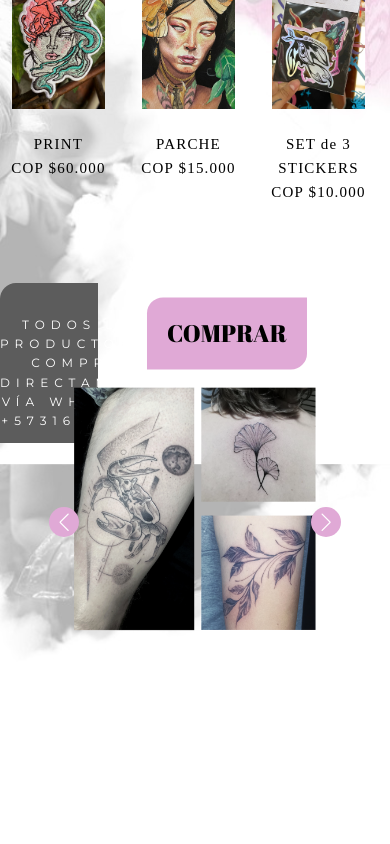
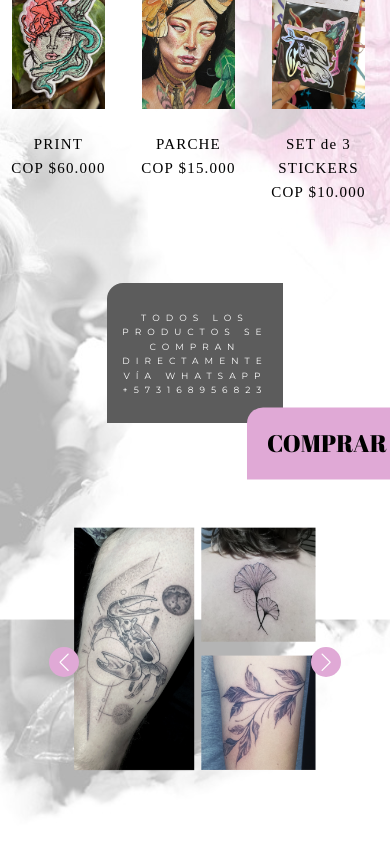
Before and after one commit to JulianBeta/laumoth_webpage, a React (Vite) app: page / in a window 390 px wide. Shown: the part 3109-3953 px from the top of the page. Before the commit the page ends 3813 px from the top, so only its background shows below. Built offline with nearby package versions, Linux system fonts and the light colour scheme.

Commit message:
Arreglo botones seccion comprar

```diff
--- a/src/styles/SeccionCuarta.css
+++ b/src/styles/SeccionCuarta.css
@@ -40,21 +40,21 @@
 }
 
 .CuadroFijo {
-    position: absolute;
+    position: relative;
     display: block;
     margin: 0 auto;
     text-align: center;
-    width: 25%;
-    height: 8em;
+    width: 35%;
+    height: 7em;
     background-color: #5c5c5c;
     border-top-left-radius: 16px;
-    margin-bottom: 40px;
 }
 
 .botonInstagram {
     position: relative;
     bottom: 0;
-    right: 0;
+    right: -100px;
+    top: -30px;
     transform: translate(20%, 20%);
     width: auto;
     min-width: 120px;
@@ -88,7 +88,6 @@
 @media all and (max-width: 720px) {
     .ImagenesTienda {
         display: block;
-
         margin: 20px;
     }
 
@@ -112,6 +111,12 @@
 
     }
 
+    .CuadroFijo {
+        width: 45%;
+    }
 
+    .textocuadrocentralfijo {
+        font-size: 9px;
+    }
 
 }
```
